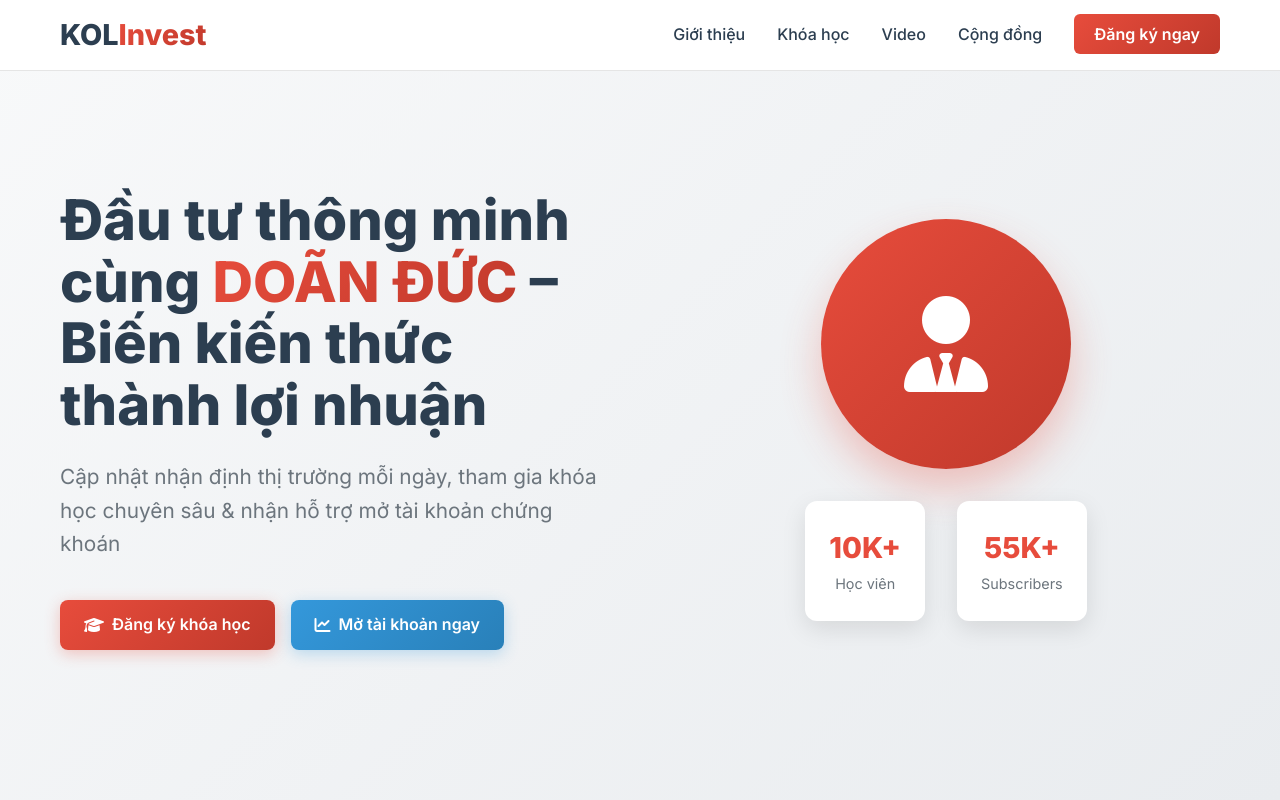
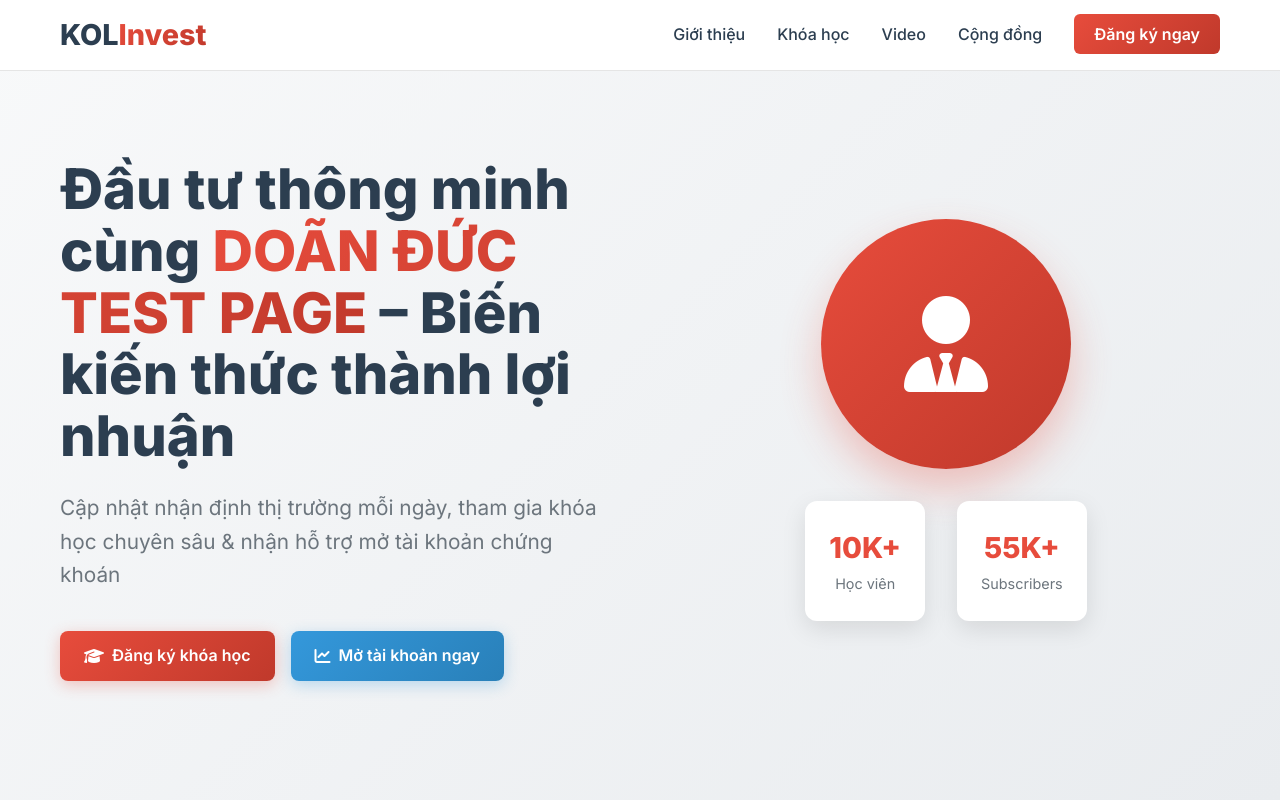
Before and after one commit to doanthong/html-starter, a website: page index.html in a window 1280 px wide. Shown: the top 800 px of the page. Drawn offline with Linux system fonts and the light colour scheme.

Commit message:
update lan 2

```diff
--- a/index.html
+++ b/index.html
@@ -55,7 +55,7 @@
             <div class="hero-content">
                 <div class="hero-text">
                     <h1 class="hero-title">
-                        Đầu tư thông minh cùng <span class="highlight">DOÃN ĐỨC</span> –
+                        Đầu tư thông minh cùng <span class="highlight">DOÃN ĐỨC TEST PAGE</span> –
                         Biến kiến thức thành lợi nhuận
                     </h1>
                     <p class="hero-subtitle">
```
